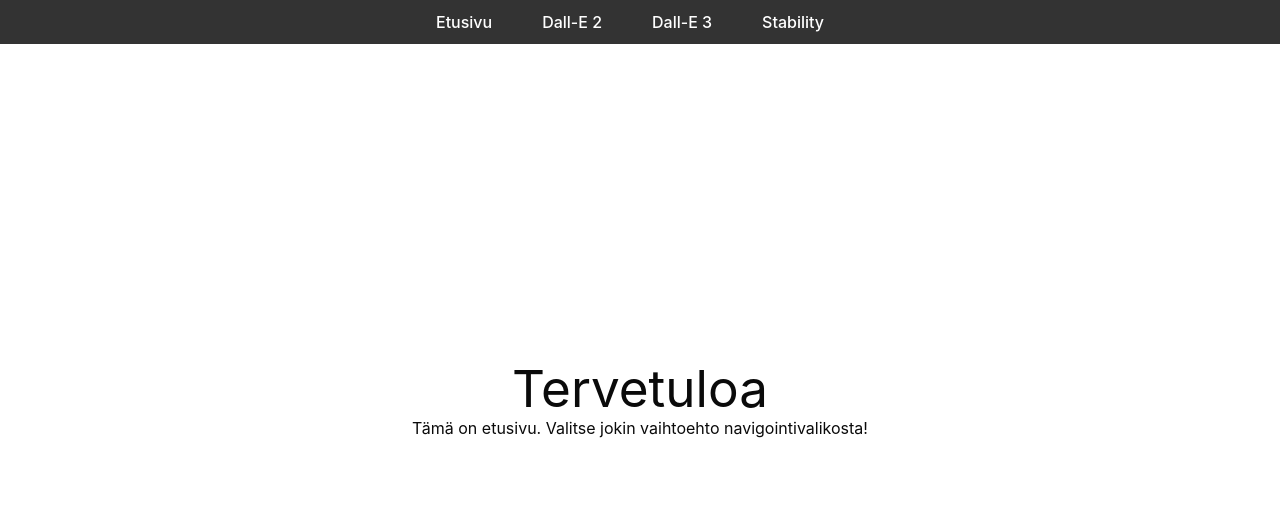
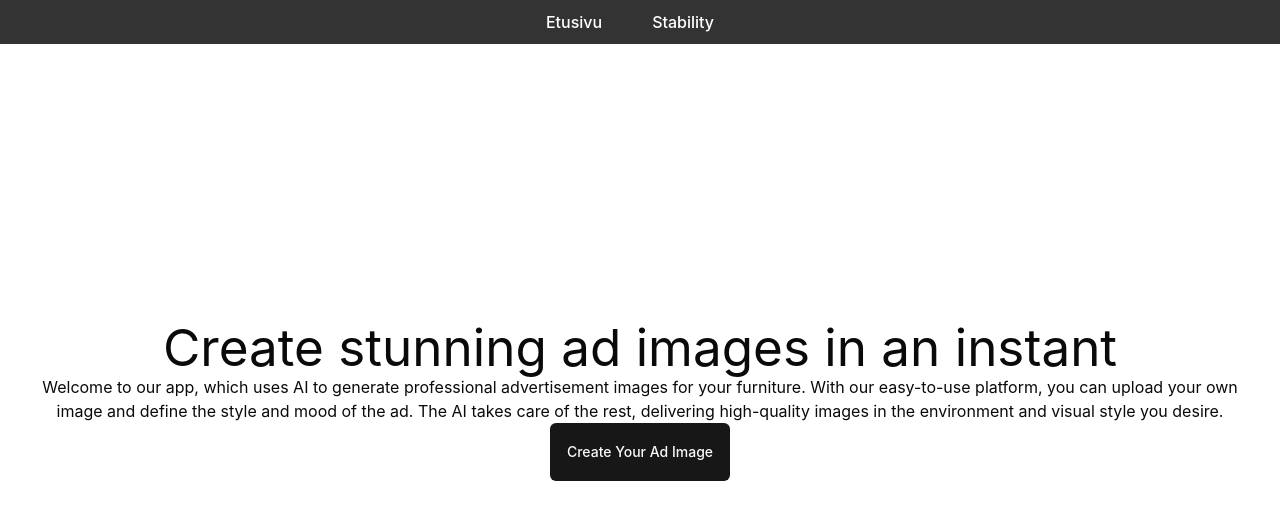
Before and after one commit to Syaani-OhjelmistoProjekti2/MainosMestari, a React (Vite) app: page / in a window 1280 px wide. Shown: the top 520 px of the page. Built offline with nearby package versions, Linux system fonts and the light colour scheme.

Commit message:
different card for response

```diff
--- a/src/App.jsx
+++ b/src/App.jsx
@@ -1,6 +1,4 @@
 import { BrowserRouter as Router, Route, Routes, Link } from 'react-router-dom';
-import DallE2Form from './components/DallE2Form';
-import DallE3Form from './components/DallE3Form';
 import StabilityForm from './components/StabilityForm';
 import Home from './components/Home';
 import './App.css';
@@ -17,12 +15,6 @@ function App() {
               <Link to="/">Etusivu</Link>
             </li>
             <li>
-              <Link to="/dall-e-2">Dall-E 2</Link>
-            </li>
-            <li>
-              <Link to="/dall-e-3">Dall-E 3</Link>
-            </li>
-            <li>
               <Link to="/stability">Stability</Link>
             </li>
           </ul>
@@ -31,8 +23,6 @@ function App() {
         {/* Reititys */}
         <Routes>
           <Route path="/" element={<Home />} />
-          <Route path="/dall-e-2" element={<DallE2Form />} />
-          <Route path="/dall-e-3" element={<DallE3Form />} />
           <Route path="/stability" element={<StabilityForm />} />
         </Routes>
       </div>
--- a/src/components/Home.jsx
+++ b/src/components/Home.jsx
@@ -1,8 +1,22 @@
+import { Button } from "./ui/button";
+import { Link } from 'react-router-dom';
+
+
 function Home() {
     return (
       <div>
-        <h1>Tervetuloa</h1>
-        <p>Tämä on etusivu. Valitse jokin vaihtoehto navigointivalikosta!</p>
+        <h1>Create stunning ad images in an instant</h1>
+        <p>
+
+          Welcome to our app, which uses AI to generate professional advertisement images for your furniture.
+          With our easy-to-use platform, you can upload your own image and define the style and mood of the ad.
+          The AI takes care of the rest, delivering high-quality images in the environment and visual style you desire.
+          </p>
+
+        {/* Nappilinkki Stability-sivulle */}
+      <Link to="/stability">
+        <Button>Create Your Ad Image</Button>
+      </Link>
       </div>
     );
   }
--- a/src/components/StabilityForm.jsx
+++ b/src/components/StabilityForm.jsx
@@ -160,7 +160,7 @@ export default function ImageUploader() {
               rows={4}
               value={description}
               onChange={(e) => setDescription(e.target.value)}
-              placeholder="Syötä kuvaus Stability AI:lle"
+              placeholder="Describe the type of advertisement image you want the AI to create"
               style={{
                 resize: "none",
                 width: "100%",
@@ -292,25 +292,31 @@ export default function ImageUploader() {
 
           {loading && <p>Loading image...</p>}
 
-          {imageUrl && (
-            <div className="mt-4">
+
+        </CardContent>
+      </Card>
+
+      {imageUrl && (
+        <Card className="w-full max-w-4xl">
+          <CardContent className="p-6">
+            <div className="space-y-4">
               <img
                 src={imageUrl}
                 alt="Vastaanotettu kuva"
-                style={{ maxWidth: "300px" }}
+                className="max-w-full h-auto rounded-lg mx-auto"
                 onLoad={handleImageLoad}
               />
-
               {adText && (
-                <p>{adText}</p>
+                <p className="text-sm text-gray-600 dark:text-gray-400">{adText}</p>
               )}
-              <Button className="buttoni" onClick={downloadImage}>
+              <Button onClick={downloadImage} className="w-full">
                 Lataa kuva
               </Button>
             </div>
-          )}
-        </CardContent>
-      </Card>
+          </CardContent>
+        </Card>
+      )}
+
     </div>
   );
 }
```
